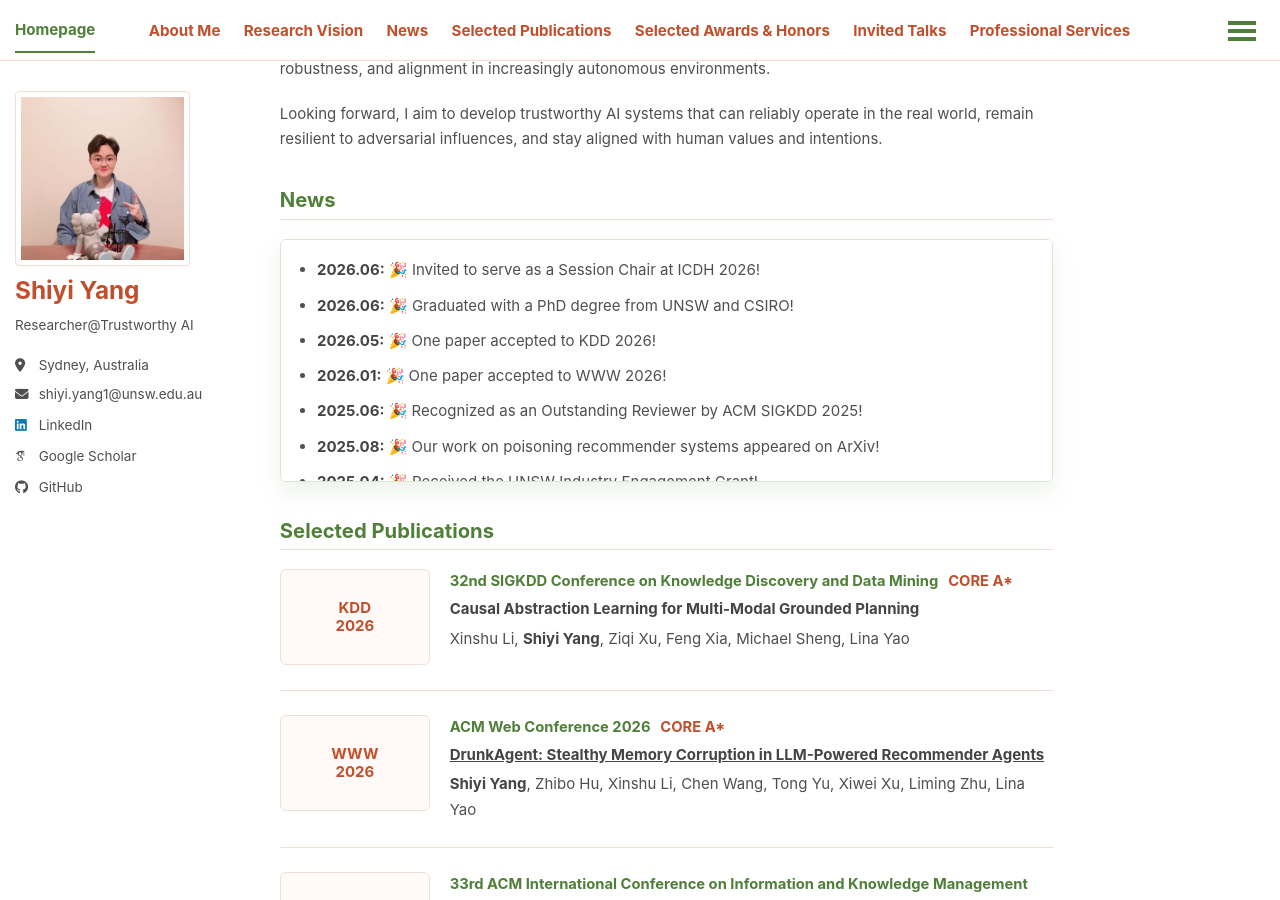
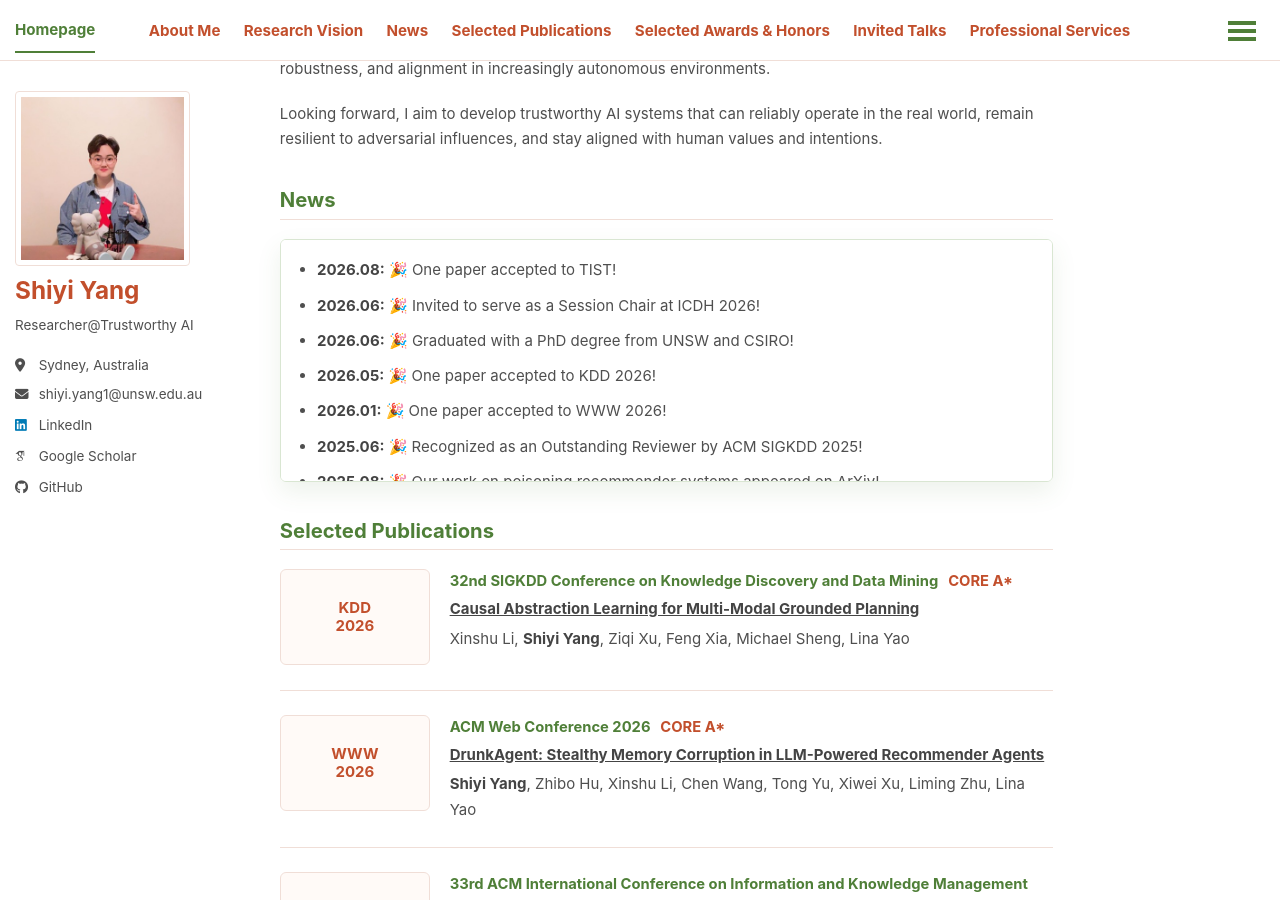
Before and after one commit to shiyiyang-ai/shiyiyang-ai.github.io, a Jekyll site: the page built from _pages/about.md, in a window 1280 px wide and 900 px high, scrolled down 734 px. Built offline with Jekyll 4.4.1, drawn with Linux system fonts in a browser that asks for light colours; some web fonts are replaced; a script bundle is joined from its source files by our own code; library files that are not in the unit come from our copies; some of the changed lines change nothing that is shown.

Commit message:
Add TIST news and KDD publication link

```diff
--- a/_pages/about.md
+++ b/_pages/about.md
@@ -26,6 +26,7 @@ Looking forward, I aim to develop trustworthy AI systems that can reliably opera
 
 <div class="news-panel">
   <ul class="news-list">
+    <li><strong>2026.08:</strong> 🎉 One paper accepted to TIST!</li>
     <li><strong>2026.06:</strong> 🎉 Invited to serve as a Session Chair at ICDH 2026!</li>
     <li><strong>2026.06:</strong> 🎉 Graduated with a PhD degree from UNSW and CSIRO!</li>
     <li><strong>2026.05:</strong> 🎉 One paper accepted to KDD 2026!</li>
@@ -53,7 +54,7 @@ Looking forward, I aim to develop trustworthy AI systems that can reliably opera
     </div>
     <div class="publication-body">
       <div class="publication-venue">32nd SIGKDD Conference on Knowledge Discovery and Data Mining <span>CORE A*</span></div>
-      <h3>Causal Abstraction Learning for Multi-Modal Grounded Planning</h3>
+      <h3><a href="https://dl.acm.org/doi/10.1145/3770855.3817995">Causal Abstraction Learning for Multi-Modal Grounded Planning</a></h3>
       <p>Xinshu Li, <strong>Shiyi Yang</strong>, Ziqi Xu, Feng Xia, Michael Sheng, Lina Yao</p>
     </div>
   </article>
```
